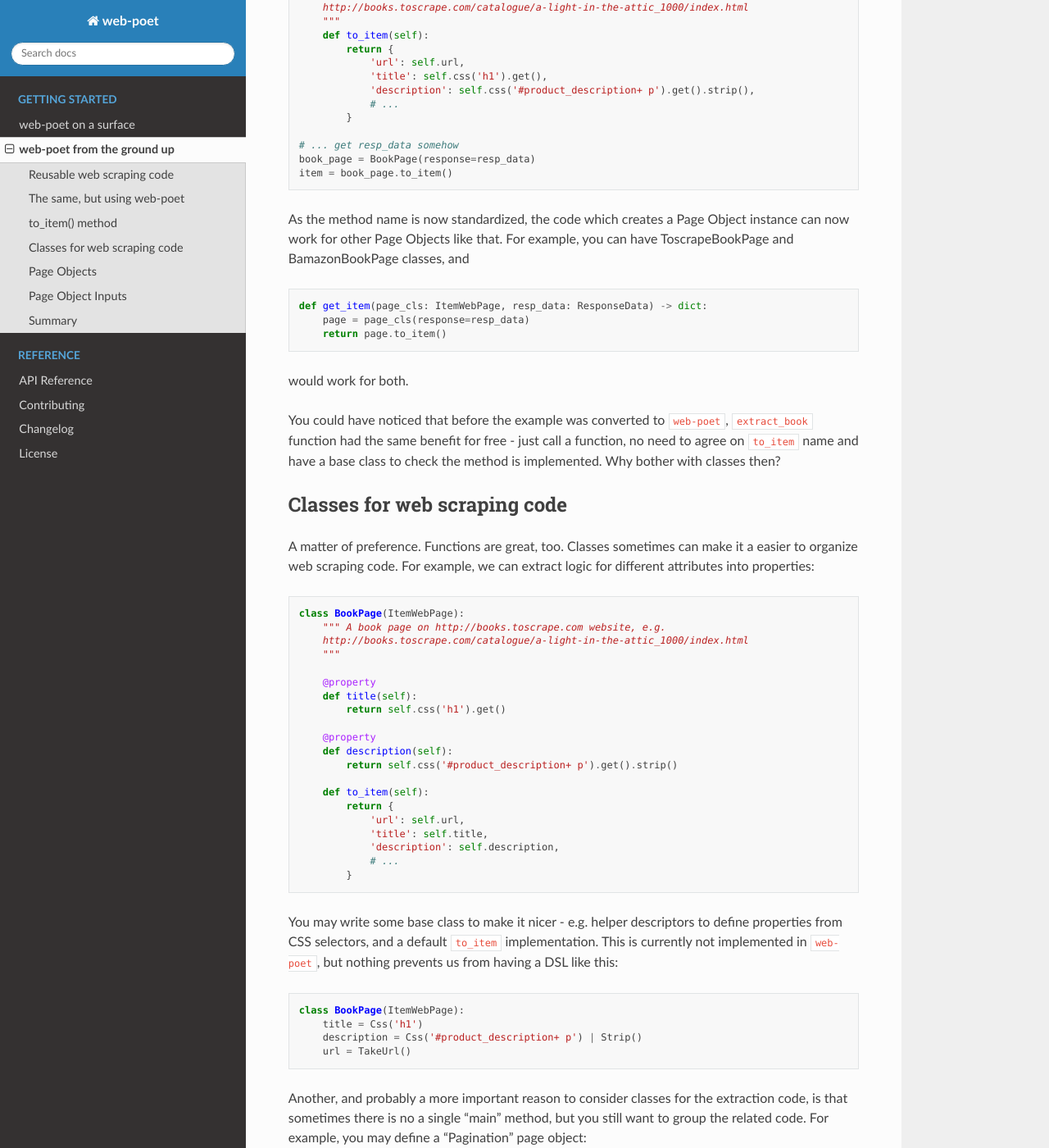
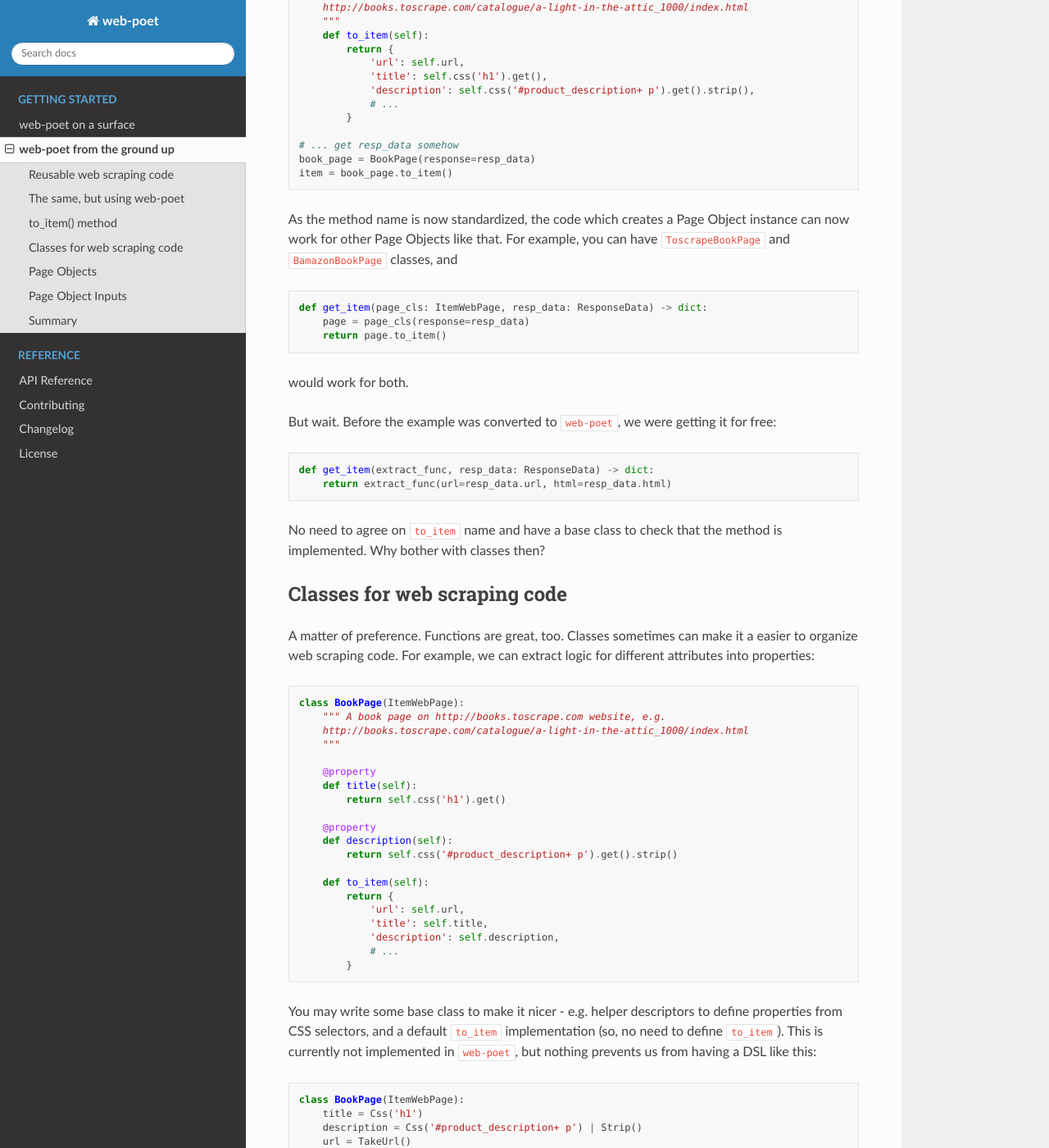
Before and after one commit to scrapinghub/web-poet, a Sphinx documentation site: the page built from docs/intro/from-ground-up.rst, in a window 1280 px wide and 1400 px high, scrolled down 3808 px. Shown: the whole window at 82% size. Built offline with Sphinx 7.4.7 and the Read the Docs theme 2.0.0, drawn with Linux system fonts in a browser that asks for light colours; some of the changed text lies outside the part shown.

Commit message:
readability improvements

```diff
--- a/docs/intro/from-ground-up.rst
+++ b/docs/intro/from-ground-up.rst
@@ -232,7 +232,7 @@
 
 As the method name is now standardized, the code which creates a Page Object
 instance can now work for other Page Objects like that. For example, you can
-have ToscrapeBookPage and BamazonBookPage classes, and
+have ``ToscrapeBookPage`` and ``BamazonBookPage`` classes, and
 
 .. code-block:: python
 
@@ -242,10 +242,16 @@
 
 would work for both.
 
-You could have noticed that before the example was converted to ``web-poet``,
-``extract_book`` function had the same benefit for free - just call a
-function, no need to agree on ``to_item`` name and have a base class
-to check the method is implemented. Why bother with classes then?
+But wait. Before the example was converted to ``web-poet``, we were getting
+it for free:
+
+.. code-block:: python
+
+    def get_item(extract_func, resp_data: ResponseData) -> dict:
+        return extract_func(url=resp_data.url, html=resp_data.html)
+
+No need to agree on ``to_item`` name and have a base class to check that the
+method is implemented. Why bother with classes then?
 
 Classes for web scraping code
 =============================
@@ -279,7 +285,8 @@
 
 You may write some base class to make it nicer - e.g. helper descriptors
 to define properties from CSS selectors, and a default ``to_item``
-implementation. This is currently not implemented in ``web-poet``, but
+implementation (so, no need to define ``to_item``).
+This is currently not implemented in ``web-poet``, but
 nothing prevents us from having a DSL like this:
 
 .. code-block:: python
@@ -341,10 +348,8 @@
    a ``response`` parameter of type :class:`~.ResponseData`, and
    stores it as ``.response`` attribute.
 2. Provide methods or properties to extract structured information, using
-   the attributes saved in ``__init__``. For example, if you're defining
-   a :class:`~.ItemWebPage` subclass for the web
-   page with a single data record, you're going to define ``.to_item()``
-   method, and other helper methods, if you want; these methods would work
+   the attributes saved in ``__init__``. For example, you may define
+   ``.to_item()`` method, and other helper methods; these methods would work
    with ``.response`` attribute, likely through shortcuts like
    ``self.css(...)``.
 
@@ -399,13 +404,18 @@
         # ...
 
     # === Usage example
-    # the way to get inputs to an extraction function depends
-    # on an environment (HTTP client)
+    # The way to get inputs to the extraction function depends
+    # on an environment (e.g. an HTTP client or a framework used),
+    # but which inputs to compute depends on the extraction function.
     resp_data = download_sync("http://books.toscrape.com/catalogue/a-light-in-the-attic_1000/index.html")
+    crawl_state = {"seed": "http://books.toscrape.com/catalogue/category/books/poetry_23/index.html"}
 
-    # But what actually is needed to be passed as an input depends
-    # on the extraction function. FIXME.
-    item = extract_book_toscrape(html=resp_data['text'], crawl_state={'??'})
+    # How to call the extraction function depends on the extraction function,
+    # as arguments are not the same.
+    item = extract_book_toscrape(
+        html=resp_data['text'],
+        crawl_state=crawl_state
+    )
 
 Previously we decoupled "Extraction code" section from the
 "Framework-specific I/O code" section. But how can we
@@ -443,13 +453,13 @@
   in case of ``extract_book_bamazon`` output of a headless browser
   (Splash in particular) is expected.
 
-Ideally, we would like to have a way to
+Ideally, we would like to
 
 1. Write extraction code which defines the inputs it needs
    (such as "body of HTTP response", "Chrome DOM tree snapshot",
    "crawl state"). The extraction code shouldn't fetch these inputs itself,
    it should receive them, for better testability and reusability.
-2. Create the inputs in different ways. For example, for tests it
+2. Be able to create the inputs in different ways. For example, for tests it
    can be static data, in Scrapy necessary HTTP requests can be made through
    Scrapy, and in simple scripts data can be fetched using ``requests``
    library.
```
Also changed, not shown: other parts of docs/intro/from-ground-up.rst (+1 -1 lines).
